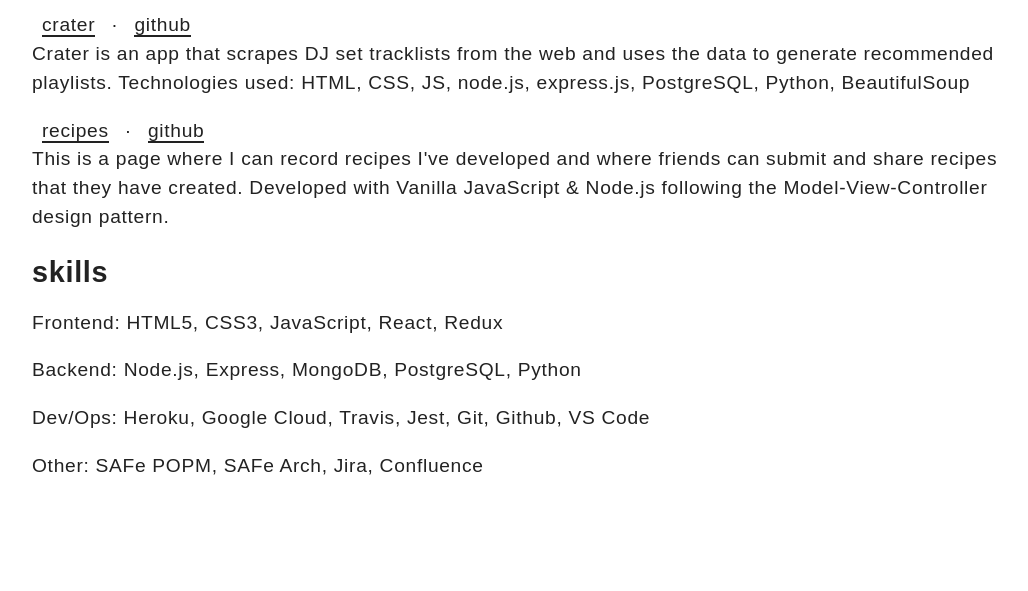
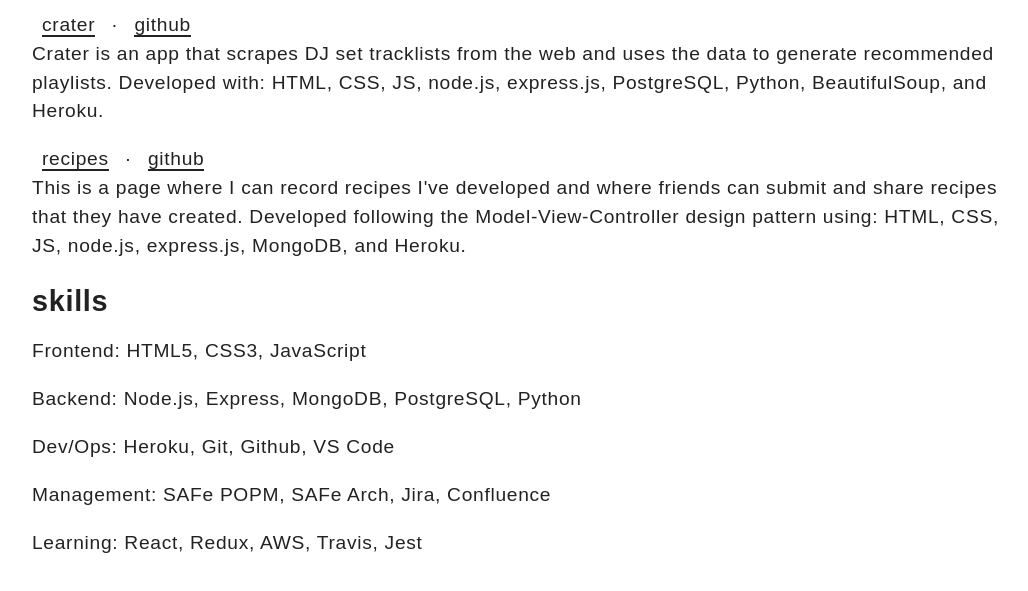
Before and after one commit to drex04/personal-website, a website: page public/projects.html in a window 1280 px wide. Shown: the part 141-732 px from the top of the page, without its empty margins (110-1138 px from the left). Drawn offline with Linux system fonts and the light colour scheme.

Commit message:
updated project page

```diff
--- a/public/projects.html
+++ b/public/projects.html
@@ -16,20 +16,22 @@
             <h2>projects</h2>
             <p>
                 <a href="http://crater.drewnollsch.com" target="_blank">crater</a> &middot; <a href="https://github.com/drex04/crater-music-app" target="_blank">github</a> <br>
-                Crater is an app that scrapes DJ set tracklists from the web and uses the data to generate recommended playlists. Technologies used: HTML, CSS, JS, node.js, express.js, PostgreSQL, Python, BeautifulSoup
+                Crater is an app that scrapes DJ set tracklists from the web and uses the data to generate recommended playlists. Developed with: HTML, CSS, JS, node.js, express.js, PostgreSQL, Python, BeautifulSoup, and Heroku.
             </p>
             <p>
                 <a href="recipes.html" target="_blank">recipes</a> &middot; <a href="https://github.com/drex04/personal-website" target="_blank">github</a><br>
-                This is a page where I can record recipes I've developed and where friends can submit and share recipes that they have created. Developed with Vanilla JavaScript & Node.js following the Model-View-Controller design pattern.
+                This is a page where I can record recipes I've developed and where friends can submit and share recipes that they have created. Developed following the Model-View-Controller design pattern using: HTML, CSS, JS, node.js, express.js, MongoDB, and Heroku.
             </p>
         </section>
 
         <section>
             <h2>skills</h2>
-            <p>Frontend: HTML5, CSS3, JavaScript, React, Redux</p>
+            <p>Frontend: HTML5, CSS3, JavaScript</p>
             <p>Backend: Node.js, Express, MongoDB, PostgreSQL, Python</p>
-            <p>Dev/Ops: Heroku, Google Cloud, Travis, Jest, Git, Github, VS Code</p>
-            <p>Other: SAFe POPM, SAFe Arch, Jira, Confluence</p>
+            <p>Dev/Ops: Heroku, Git, Github, VS Code</p>
+            <p>Management: SAFe POPM, SAFe Arch, Jira, Confluence</p>
+            <p>Learning: React, Redux, AWS, Travis, Jest</p>
+
             <!-- Could arrange them in a grid, with a button, "Details". On click, it moves the elements into a X-Y scatter plot. Y axis is Layer (front to devops) and X axis is skill level (Confident, Comfortable, Learning) -->
 
         </section>
```
